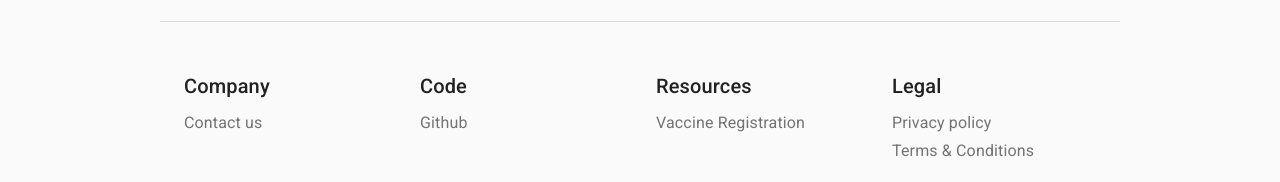
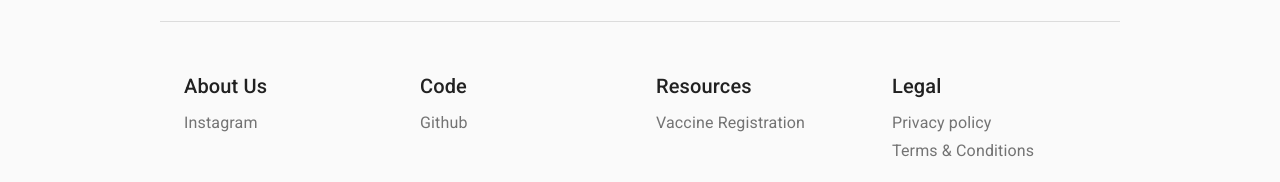
Before and after one commit to pritamparker/cowin-availability-tracker, a React (Create React App) app: page / in a window 1280 px wide. Shown: the part 495-677 px from the top of the page. Built offline with nearby package versions, Linux system fonts and the light colour scheme.

Commit message:
instagram added

```diff
--- a/src/App.js
+++ b/src/App.js
@@ -62,8 +62,13 @@ const useStyles = makeStyles((theme) => ({
 
 const footers = [
   {
-    title: "Company",
-    description: [{ name: "Contact us", url: "mailto::support@eloop.dev" }],
+    title: "About Us",
+    description: [
+      {
+        name: "Instagram",
+        url: "https://www.instagram.com/p/COZixaBH3UJ/?igshid=7mnbz19bum7v",
+      },
+    ],
   },
   {
     title: "Code",
```
